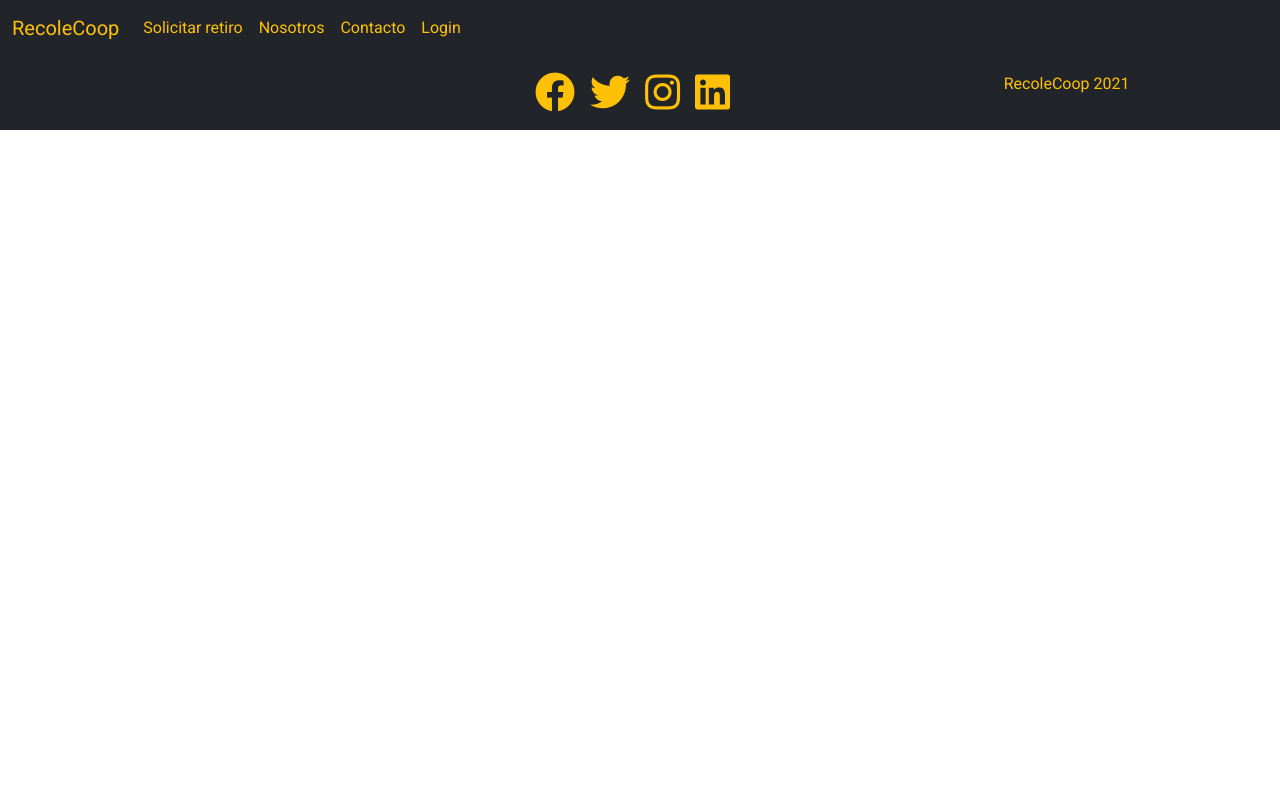
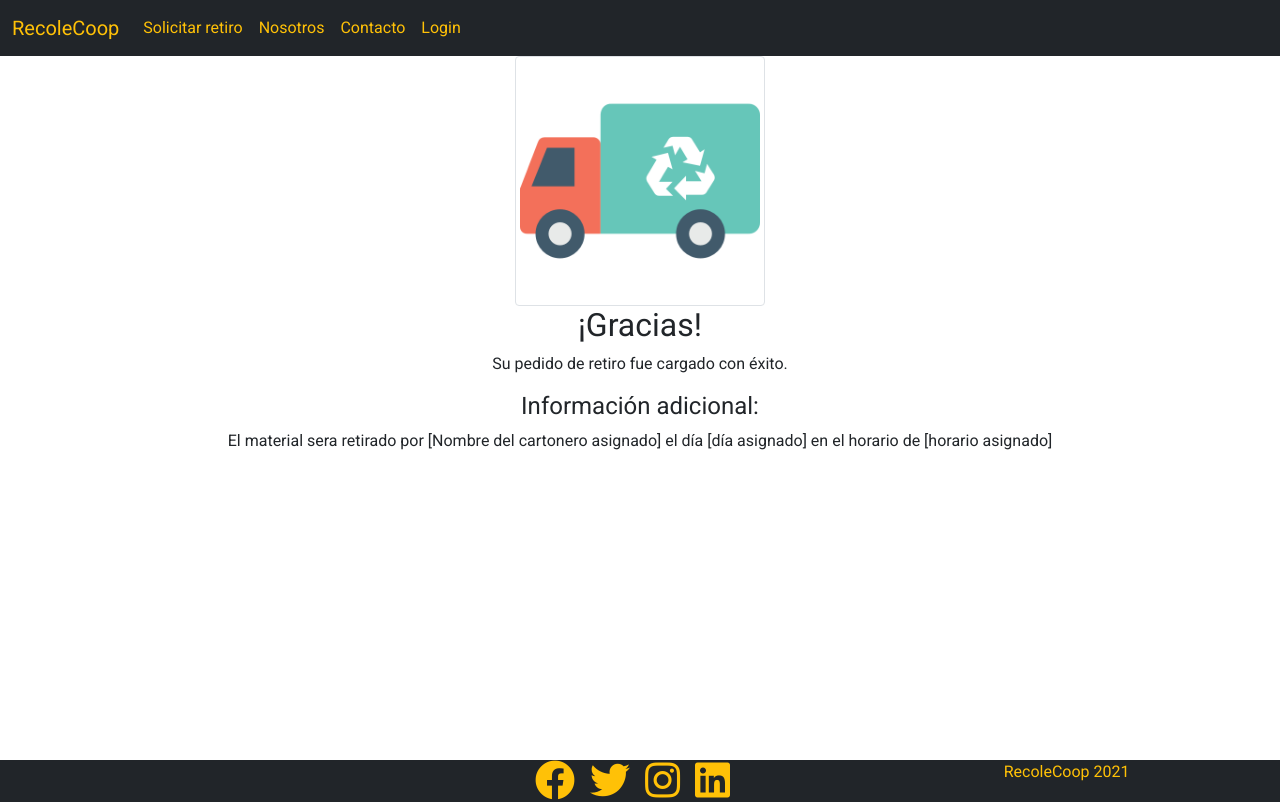
Before and after one commit to joaquinmancini/TPE_MDS-GRUPO11, an Angular app in the folder recoleCoop/: page /retiro-material-exitoso in a window 1280 px wide. Before the commit this address led to /. Built offline with nearby package versions, Linux system fonts and the light colour scheme.

Commit message:
TMG-59 y se acomoda identación y estilos pedido-form y footer

```diff
--- a/recoleCoop/src/app/app-routing.module.ts
+++ b/recoleCoop/src/app/app-routing.module.ts
@@ -8,6 +8,7 @@ import { MaterialesComponent } from './pages/materiales/materiales.component';
 import { DetallematerialesComponent } from './components/detallemateriales/detallemateriales.component';
 import { PedidoFormComponent } from './components/pedido-form/pedido-form.component';
 import { EntregamaterialesComponent } from './components/entregamateriales/entregamateriales.component';
+import { RetiroDeMaterialesComponent } from './components/retiro-de-materiales/retiro-de-materiales.component';
 
 const routes: Routes = [
   { path: 'home', component: MaterialesComponent},
@@ -17,6 +18,7 @@ const routes: Routes = [
   { path: 'detallemateriales', component: DetallematerialesComponent},
   { path: 'entregamateriales', component: EntregamaterialesComponent},
   { path: 'pedido-form', component: PedidoFormComponent},
+  { path: 'retiro-material-exitoso', component: RetiroDeMaterialesComponent},
   { path: '', redirectTo: 'en-construccion', pathMatch: 'full'},
   //{ path: '**', redirectTo: 'en-construccion', pathMatch: 'full'},
 ];
--- a/recoleCoop/src/app/app.module.ts
+++ b/recoleCoop/src/app/app.module.ts
@@ -12,6 +12,7 @@ import { UnderConstructionComponent } from './pages/under-construction/under-con
 import { MaterialesComponent } from './pages/materiales/materiales.component';
 import { DetallematerialesComponent } from './components/detallemateriales/detallemateriales.component';
 import { EntregamaterialesComponent } from './components/entregamateriales/entregamateriales.component';
+import { RetiroDeMaterialesComponent } from './components/retiro-de-materiales/retiro-de-materiales.component';
 
 
 @NgModule({
@@ -26,6 +27,7 @@ import { EntregamaterialesComponent } from './components/entregamateriales/entre
     MaterialesComponent,
     DetallematerialesComponent,
     EntregamaterialesComponent,
+    RetiroDeMaterialesComponent,
   ],
   imports: [
     BrowserModule,
--- a/recoleCoop/src/app/components/pedido-form/pedido-form.component.html
+++ b/recoleCoop/src/app/components/pedido-form/pedido-form.component.html
@@ -1,3 +1,4 @@
+<div class="container">
   <h3>Ingrese la siguiente información</h3>
   <h3>para coordinar el retiro</h3>
   <form>
@@ -12,7 +13,6 @@
           <div class="col-8"><input class="form-control" type="text" placeholder="Numero de celular*" aria-label="default input example"></div>
       </div>
       <div class="mb-3 row">
-
           <div class="col-4">
             <label for="exampleFormControlSelect1">Horario disponible: *</label>
           </div>
@@ -23,7 +23,6 @@
               <option value="2">15 a 18hs</option>
             </select>
           </div>
-
       </div>
       <h5>Seleccione el volumen de materiales: *</h5>
       <div class="form-check">
@@ -64,6 +63,7 @@
         <img id="img1" src="https://www.semana.com/resizer/hRn_90cCG0E0JVBxAPNgBz6wLUo=/1200x675/filters:format(jpg):quality(70)//cloudfront-us-east-1.images.arcpublishing.com/semana/4SJ5MUDADNB7NC5EAI325NVYPE.jpg" alt="">
       </div>
       <div class="d-grid gap-2">
-        <button class="btn btn-success" type="button">Enviar</button>
+        <button class="btn btn-success" type="button" (click)="enviarPedido()">Enviar</button>
       </div>
   </form>
+</div>
--- a/recoleCoop/src/app/components/pedido-form/pedido-form.component.scss
+++ b/recoleCoop/src/app/components/pedido-form/pedido-form.component.scss
@@ -2,6 +2,8 @@ form {
     width: 30%;
     margin-left: auto;
     margin-right: auto;
+    margin-bottom: 5%;
+    margin-top: 3%;
 }
 h3{
     text-align: center;
@@ -14,3 +16,7 @@ h3{
     text-align: end;
     display: none;
 }
+
+.container {
+    margin-top: 3%;
+}
--- a/recoleCoop/src/app/components/pedido-form/pedido-form.component.ts
+++ b/recoleCoop/src/app/components/pedido-form/pedido-form.component.ts
@@ -32,4 +32,8 @@ export class PedidoFormComponent implements OnInit {
         botonelim.style.display = "none";
     }
   }
+
+  enviarPedido() {
+    window.location.href="http://localhost:4200/retiro-material-exitoso";
+  }
 }
--- /dev/null
+++ b/recoleCoop/src/app/components/retiro-de-materiales/retiro-de-materiales.component.html
@@ -0,0 +1,11 @@
+<div class="container">
+    <div class="center">
+        <div class="imgContainer">
+            <img src="assets/img/recicleTruck.png" class="img-thumbnail center" alt="camion de reciclaje">
+        </div>
+        <h2>¡Gracias!</h2>
+        <p>Su pedido de retiro fue cargado con éxito.</p>
+        <h4>Información adicional:</h4>
+        <p>El material sera retirado por [Nombre del cartonero asignado] el día [día asignado] en el horario de [horario asignado]</p>
+    </div>
+</div>
--- /dev/null
+++ b/recoleCoop/src/app/components/retiro-de-materiales/retiro-de-materiales.component.scss
@@ -0,0 +1,12 @@
+.container {
+    text-align: center;
+}
+
+.center {
+    margin: 0px auto;
+}
+
+.imgContainer {
+    margin: 0px auto;
+    max-width: 250px;
+}
--- /dev/null
+++ b/recoleCoop/src/app/components/retiro-de-materiales/retiro-de-materiales.component.ts
@@ -0,0 +1,15 @@
+import { Component, OnInit } from '@angular/core';
+
+@Component({
+  selector: 'app-retiro-de-materiales',
+  templateUrl: './retiro-de-materiales.component.html',
+  styleUrls: ['./retiro-de-materiales.component.scss']
+})
+export class RetiroDeMaterialesComponent implements OnInit {
+
+  constructor() { }
+
+  ngOnInit(): void {
+  }
+
+}
--- a/recoleCoop/src/app/footer/footer.component.html
+++ b/recoleCoop/src/app/footer/footer.component.html
@@ -1,6 +1,6 @@
 <footer>
     <div class="container-fluid">
-        <div class="row bg-dark py-3">
+        <div class="row bg-dark">
 
             <div class="col-4 text-center">
 
--- a/recoleCoop/src/app/footer/footer.component.scss
+++ b/recoleCoop/src/app/footer/footer.component.scss
@@ -3,3 +3,8 @@
     color: #ffc107;
     margin-right: 15px;
 }
+
+footer{
+    position: absolute;
+    bottom: 0;
+}
--- a/recoleCoop/src/styles.scss
+++ b/recoleCoop/src/styles.scss
@@ -7,12 +7,24 @@ html {
   -moz-user-select: none;
   -o-user-select: none;
   user-select: none;
+  min-height: 100%;
+  position: relative;
 }
 
 body {
   font-family: 'Roboto', sans-serif;
+  margin: 0;
+  margin-bottom: 40px;
 }
 
 img {
   pointer-events: none;
 }
+
+footer {
+  background-color: black;
+  position: absolute;
+  margin-bottom: 0;
+  width: 100%;
+  height: 40px;
+}
```
Also changed, not shown: recoleCoop/src/assets/img/recicleTruck.png (added), 1 other file (tests, documents, lock files or other folders). Lines whose indentation alone changed are shown as unchanged.
